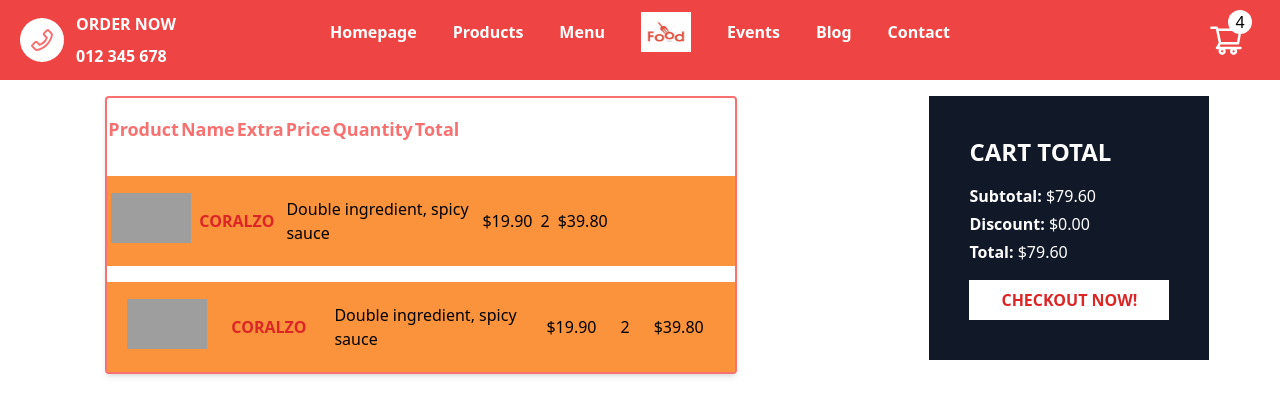
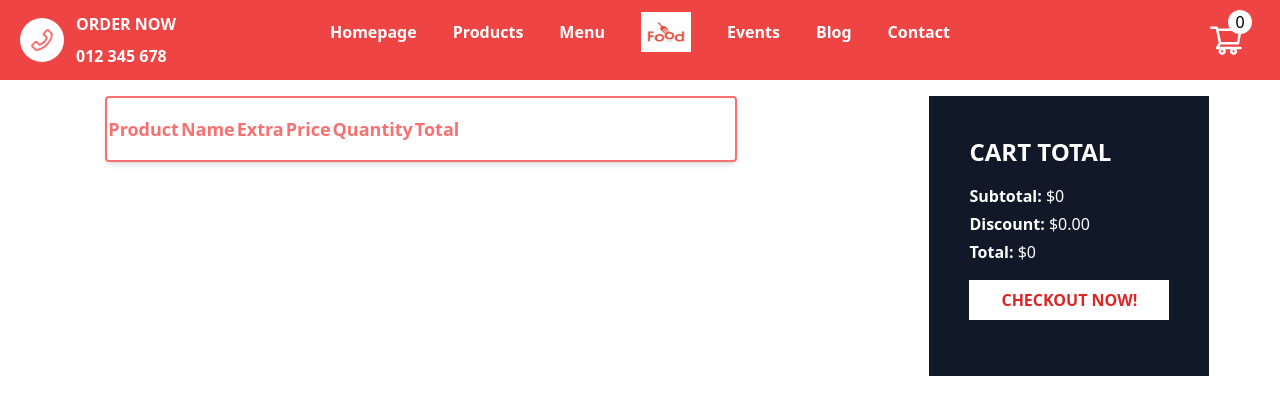
Before and after one commit to ukonulucky/pizza-app, a Next.js app: page /Cart in a window 1280 px wide. Shown: the top 420 px of the page. Built offline with nearby package versions, Linux system fonts and the light colour scheme; grey boxes are pictures that could not be loaded.

Commit message:
next pizza

```diff
--- a/components/Nav.js
+++ b/components/Nav.js
@@ -3,7 +3,11 @@ import Link from "next/link";
 import Image from "next/image";
 import { AiOutlinePhone, AiOutlineShoppingCart } from "react-icons/ai";
 import NavbarList from "../utils/navbarList";
+import { useSelector } from "react-redux";
+import cartSlice from "../redux/cartSlice";
+
 function Nav() {
+  const total = useSelector(state => state.cart.products.length)
   return (
     <div
       className="flex px-2 md:px-5 py-3 justify-between
@@ -22,12 +26,14 @@ function Nav() {
         <NavbarList />
       </div>
       <div className="w-1/2 md:w-1/4 flex pr-4 justify-end items-center">
-        <div className="relative w-fit h-fit">
+        <Link href={"/Cart"}>
+        <div className="relative w-fit h-fit cursor-pointer">
           <AiOutlineShoppingCart className="w-9 h-9 text-white" />
           <span className="absolute flex justify-center items-center rounded-full p-3  -top-3 -right-2 bg-white w-2 h-2 font-light">
-            4
+            {total ? total : 0}
           </span>
         </div>
+        </Link>
       </div>
     </div>
   );
--- a/package.json
+++ b/package.json
@@ -8,12 +8,15 @@
     "lint": "next lint"
   },
   "dependencies": {
+    "@paypal/react-paypal-js": "^7.8.2",
+    "@reduxjs/toolkit": "^1.9.2",
     "axios": "^1.2.6",
     "mongoose": "^6.9.0",
     "next": "12.0.7",
     "react": "17.0.2",
     "react-dom": "17.0.2",
     "react-icons": "^4.7.1",
+    "react-redux": "^8.0.5",
     "react-slick": "^0.29.0",
     "slick-carousel": "^1.8.1"
   },
--- a/pages/Cart.jsx
+++ b/pages/Cart.jsx
@@ -1,14 +1,26 @@
+import { PayPalScriptProvider } from '@paypal/react-paypal-js'
 import Image from 'next/image'
-import React from 'react'
+import React, { useState } from 'react'
+import { useSelector } from 'react-redux'
 import styles from "../styles/Cart.module.css"
+import ButtonWrapper from '../utils/paypal'
 
 function Cart() {
+    const cart =  useSelector(state => state.cart)
+    const [show, setShow] = useState(false)
+    console.log("this is show", show)
+
+    const currency = "USD";
+
+
+ console.log(cart)
   return (
     <div className='xs:flex-col md:flex
     justify-between sm:space-x-4'>
        <div className='md:w-2/3 w-full'>
        <table className='table-auto shadow-md m-auto rounded border-separate border-spacing-y-4 w-3/4 md:flex md:border-red-400 border-2 mt-4 flex-col'>
-            <tr className='w-full hidden md:block'>
+
+          <tr className='w-full hidden md:block'>
                 <th className='font-bold text-lg capitalize text-red-400
                 text-center '>product</th>
                 <th className='font-bold text-lg capitalize text-center text-red-400'
@@ -19,61 +31,51 @@ function Cart() {
                 <th className=' text-center font-bold text-lg capitalize text-red-400'>quantity</th>
                 <th className=' text-center font-bold text-lg capitalize text-red-400'>total</th>
             </tr>
-            <tr className='sm:bg-orange-400 duration-300 my-4 hover:bg-orange-200 myRow'>
+
+
+          {
+            cart?.products.map((product) => ( <tr className='sm:bg-orange-400 duration-300 my-4 hover:bg-orange-200 myRow' key={product._id}>
                 <td className='px-1 text-center'>
                     <Image
-                    src="https://cdn.pixabay.com/photo/2017/12/05/20/10/pizza-3000285__340.png"
+                    src={product.img}
                     alt='pizza'
                     width={"80px"}
                     height={"50px"}
                     />
                 </td>
                 <td className='px-1 text-center text-red-600 uppercase font-semibold'>
-                    coralzo
+                   {
+                    product.title
+                   }
                 </td>
                 <td className='px-2 text-left ' style={{
                     width: "200px"
                 }}>
-                    Double ingredient, spicy sauce
+                    {
+                        product.extraOptions.map((extra,index) =>  {
+                        return    <span key={index}>
+                            { extra.text }
+                        </span>
+                        }
+
+                        )
+                    }
                 </td>
                 <td className='px-1 text-center price'>
-                    $19.90
+                    ${product.price}
                 </td>
                 <td className='px-1 text-center quantity'>
-                    2
+                    {product.quantity}
                 </td>
                 <td className='px-1 text-center total '>
-                    $39.80
+                   {
+                    product.price * product.quantity
+                   }
                 </td>
             </tr>
-            <tr className='border-separate border-spacing-4 sm:bg-orange-400 duration-300 hover:bg-orange-200 myRow '>
-                <td className='px-1 text-center'>
-                    <Image
-                    src="https://cdn.pixabay.com/photo/2017/12/05/20/10/pizza-3000285__340.png"
-                    alt='pizza'
-                    width={"80px"}
-                    height={"50px"}
-                    className="pic"
-                    />
-                </td>
-                <td className='px-1 text-center text-red-600 uppercase font-semibold'>
-                    coralzo
-                </td>
-                <td className='px-2 text-left ' style={{
-                    width: "200px"
-                }}>
-                    Double ingredient, spicy sauce
-                </td>
-                <td className='px-1 text-center price'>
-                    $19.90
-                </td>
-                <td className='px-1 text-center quantity'>
-                    2
-                </td>
-                <td className='px-1 text-center total'>
-                    $39.80
-                </td>
-            </tr>
+            ))
+           }
+
 
         </table>
        </div>
@@ -88,19 +90,57 @@ function Cart() {
             </h2>
             <div className='text-white flex-col space-y-1'>
                 <p>
-                    <span className='text-white capitalize  font-semibold'>Subtotal:</span> $79.60
+                    <span className='text-white capitalize  font-semibold'>Subtotal:</span> ${ cart.total }
                 </p>
                 <p>
                     <span className='text-white capitalize font-semibold'>discount:</span> $0.00
                 </p>
                 <p>
-                    <span className='text-white capitalize font-semibold'>total:</span> $79.60
+                    <span className='text-white capitalize font-semibold'>total:</span> ${
+                        cart.total
+                    }
                 </p>
             </div>
 
-            <button className='bg-white flex items-center justify-center text-red-600 uppercase font-semibold border-0 text-6 px-8 py-2 '>
-checkout now!
+
+                 {
+                    show ? <div onClick={()  => {
+                        setShow(false)
+                    }}>
+                        <PayPalScriptProvider
+                    options={{
+                        "client-id": "test",
+                        components: "buttons",
+                        currency: "USD",
+                        "disable-funding": "card,p24"
+                    }}
+                >
+                    <ButtonWrapper
+                        currency={currency}
+                        showSpinner={false}
+
+                    />
+                </PayPalScriptProvider>
+                        </div>
+                     :
+                     <div onClick={() => {
+
+                        console.log("code ran successfully")
+                        setShow(true)
+                    }} >
+                     <button className='bg-white flex items-center justify-center text-red-600 uppercase font-semibold border-0 text-6 px-8 py-2'>
+                    checkout now!
             </button>
+                     </div>
+
+                 }
+
+
+
+
+            <div >
+
+		</div>
 
         </div>
 
--- a/pages/_app.js
+++ b/pages/_app.js
@@ -1,11 +1,15 @@
 import Layout from '../components/Layout'
 import '../styles/globals.css'
+import {Provider} from "react-redux"
+import {store} from "../redux/store"
 
 function MyApp({ Component, pageProps }) {
   return (
-    <Layout>
+   <Provider store={store}>
+     <Layout>
       <Component {...pageProps} />
     </Layout>
+   </Provider>
   )
 }
 
--- a/pages/order.jsx
+++ b/pages/order.jsx
@@ -5,7 +5,10 @@ import {AiOutlineDeliveredProcedure} from "react-icons/ai"
 import { MdOutlineDirectionsBike } from "react-icons/md"
 import { FcApprove, FcProcess } from "react-icons/fc"
 
+
 function order() {
+
+
     const status = 0
     const handleStatus = (i) => {
       if(i < 1) return "processing"
--- /dev/null
+++ b/redux/cartSlice.js
@@ -0,0 +1,24 @@
+import { createSlice } from '@reduxjs/toolkit'
+
+const cartSlice = createSlice({
+    name: 'cart',
+    initialState:{
+        products : [],
+        total: 0
+    },
+    reducers: {
+        addCart: (state, action) => {
+            console.log("this is the addCart action", action)
+      state.products = [...state.products, action.payload];
+           state.total += action.payload.price * action.payload.quantity
+        },
+        reset : (state) => {
+             state = initialState
+        }
+    }
+})
+
+
+export const {addCart, reset} = cartSlice.actions
+
+export default cartSlice.reducer
--- /dev/null
+++ b/redux/store.js
@@ -0,0 +1,7 @@
+import { configureStore } from '@reduxjs/toolkit'
+import cartReducer from "./cartSlice"
+export const store = configureStore({
+    reducer:{
+     cart : cartReducer
+    }
+})
--- /dev/null
+++ b/utils/paypal.js
@@ -0,0 +1,69 @@
+import { useEffect } from "react";
+import {
+    PayPalScriptProvider,
+    PayPalButtons,
+    usePayPalScriptReducer
+} from "@paypal/react-paypal-js";
+import { useSelector } from "react-redux";
+
+// This values are the props in the UI
+
+const currency = "USD";
+const style = {"layout":"vertical"};
+
+// Custom component to wrap the PayPalButtons and handle currency changes
+const ButtonWrapper = ({ currency, showSpinner }) => {
+   const total = useSelector(state => state.cart.total)
+   console.log("this is the total amount", total);
+  const amount = total.toString()
+
+    // usePayPalScriptReducer can be use only inside children of PayPalScriptProviders
+    // This is the main reason to wrap the PayPalButtons in a new component
+    const [{ options, isPending }, dispatch] = usePayPalScriptReducer();
+
+    useEffect(() => {
+        dispatch({
+            type: "resetOptions",
+            value: {
+                ...options,
+                currency: currency,
+            },
+        });
+    }, [currency, showSpinner]);
+
+
+    return (<>
+            { (showSpinner && isPending) && <div className="spinner" /> }
+            <PayPalButtons
+                disabled={false}
+                forceReRender={[amount, currency, style]}
+                fundingSource={undefined}
+                createOrder={(data, actions) => {
+                    return actions.order
+                        .create({
+                            purchase_units: [
+                                {
+                                    amount: {
+                                        currency_code: currency,
+                                        value: amount,
+                                    },
+                                },
+                            ],
+                        })
+                        .then((orderId) => {
+                            // Your code here after create the order
+                            return orderId;
+                        });
+                }}
+                onApprove={function (data, actions) {
+                    return actions.order.capture().then(function () {
+                        // Your code here after capture the order
+                    });
+                }}
+            />
+        </>
+    );
+}
+
+
+export default ButtonWrapper
```
Also changed, not shown: pages/index.js (+8 -1 lines), pages/product/[id].jsx (+26 -5 lines), utils/NavbarList.jsx (+14 -1 lines), 1 other file (tests, documents, lock files or other folders).
